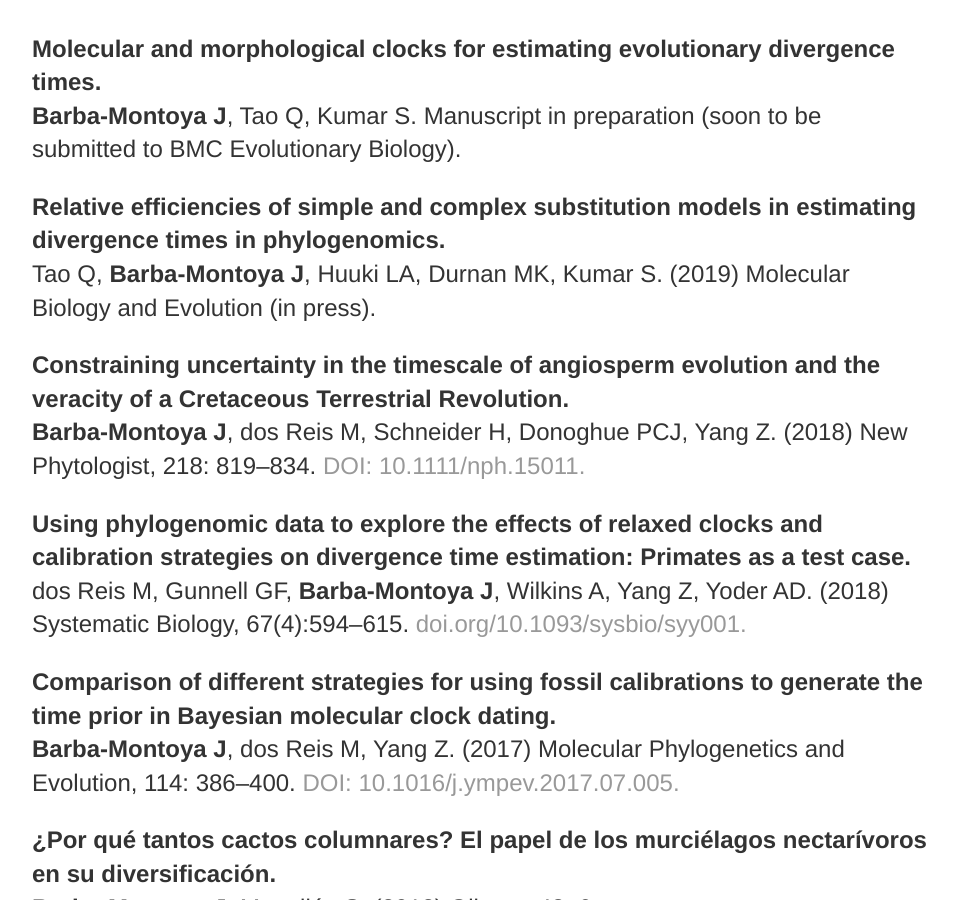
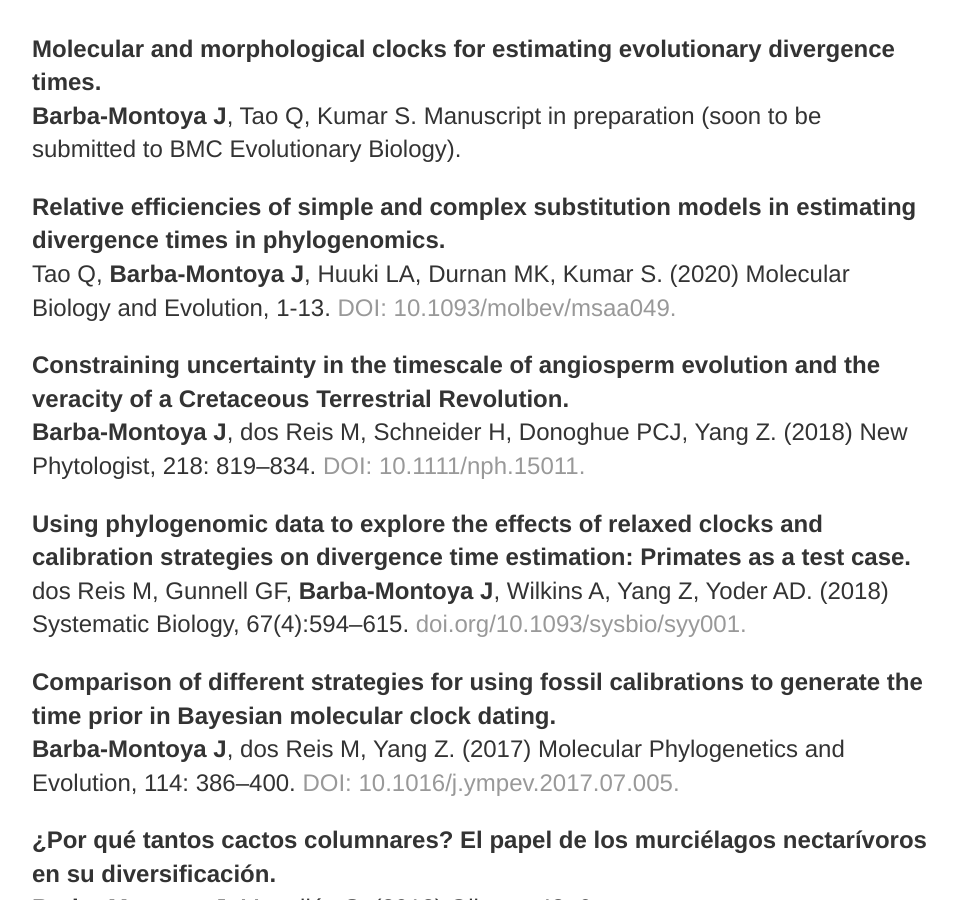
Before and after one commit to josebarbamontoya/josebarbamontoya.github.io, a Jekyll site: the page built from research/index.html, in a window 1280 px wide and 900 px high, scrolled down 371 px. Shown: the whole window, without its empty margins (160-1117 px from the left). Built offline with Jekyll 4.4.1, drawn with Linux system fonts in a browser that asks for light colours.

Commit message:
Update index.html

```diff
--- a/research/index.html
+++ b/research/index.html
@@ -11,7 +11,7 @@
 <b>Barba-Montoya J</b>, Tao Q, Kumar S. Manuscript in preparation (soon to be submitted to BMC Evolutionary Biology).
 
 <p><b>Relative efficiencies of simple and complex substitution models in estimating divergence times in phylogenomics.</b><br>
-Tao Q, <b>Barba-Montoya J</b>, Huuki LA, Durnan MK, Kumar S. (2019) Molecular Biology and Evolution (in press).
+Tao Q, <b>Barba-Montoya J</b>, Huuki LA, Durnan MK, Kumar S. (2020) Molecular Biology and Evolution, 1-13. <a href=" https://doi.org/10.1093/molbev/msaa049">DOI: 10.1093/molbev/msaa049.</a>
 
 <p><b>Constraining uncertainty in the timescale of angiosperm evolution and the veracity of a Cretaceous Terrestrial Revolution.</b><br>
 <b>Barba-Montoya J</b>, dos Reis M, Schneider H, Donoghue PCJ, Yang Z. (2018) New Phytologist, 218: 819–834. <a href="https://nph.onlinelibrary.wiley.com/doi/abs/10.1111/nph.15011">DOI: 10.1111/nph.15011.</a>
```
